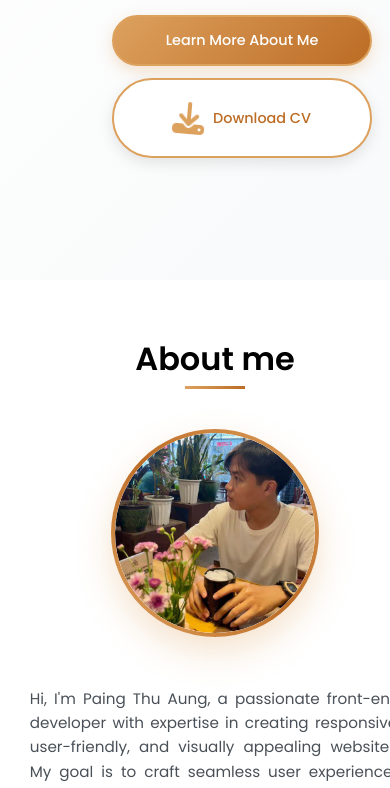
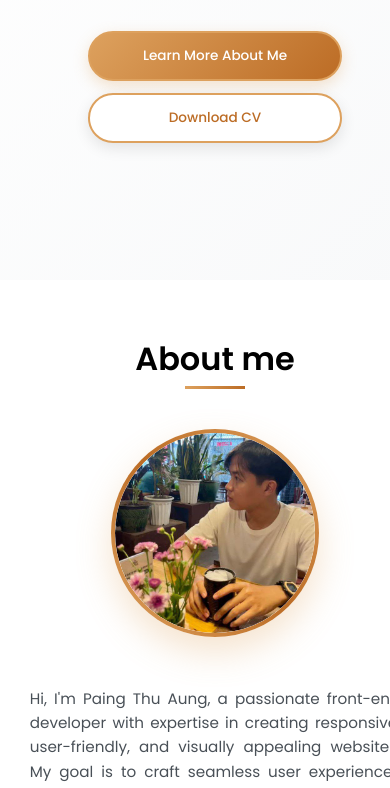
Before and after one commit to itzpai/Portfolio, a plain HTML site: page index.html in a window 390 px wide. Shown: the part 386-1174 px from the top of the page. Drawn offline with Linux system fonts and the light colour scheme.

Commit message:
Responsive

```diff
--- a/index.html
+++ b/index.html
@@ -43,7 +43,7 @@
       <div class="home-buttons">
         <a href="https://github.com/itzpai" class="btn-primary">Learn More About Me</a>
         <a href="./Cv/CV_Paing_Thu_Aung.pdf" download="Paing_Thu_Aung_CV.pdf" class="btn-secondary">
-          <i class="fas fa-download"></i>Download CV
+          Download CV
         </a>
       </div>
     </section>
@@ -227,7 +227,7 @@
     </section>
 
     <footer>
-      <p>&copy; 2025 Pai. All Right Reserved. <i class="fas fa-heart"></i> Made with passion</p>
+      <p>&copy; 2025 Pai. All Right Reserved. Made with passion!</p>
     </footer>
 
     <script src="script.js"></script>
--- a/style.css
+++ b/style.css
@@ -110,6 +110,7 @@ header a .forlio {
   width: 70%;
   list-style-type: none;
   gap: 10px;
+  transition: transform 1s ease;
 }
 
 .nav-list-hidden {
@@ -235,9 +236,12 @@ nav ul li a i {
   border: 2px solid;
   box-shadow: 0 5px 15px var(--shadow-gold);
   display: inline-flex;
+  justify-content: center;
   align-items: center;
   gap: 8px;
   white-space: nowrap;
+  min-width: 200px;
+  text-align: center;
 }
 
 .btn-primary {
@@ -701,11 +705,11 @@ nav ul li a i {
   background-color: var(--primary-white);
   display: flex;
   justify-content: space-evenly;
-  align-items: flex-start;
+  align-items: center;
   gap: 50px;
   max-width: 1200px;
   margin: 0 auto;
-  /* width: 100%; */
+  width: 100%;
   box-sizing: border-box;
 }
 
@@ -1013,7 +1017,9 @@ footer p i {
   .btn-secondary {
     width: 100%;
     max-width: 280px;
+    min-width: 280px;
     justify-content: center;
+    padding: 15px 20px;
   }
 
   #profile {
@@ -1152,6 +1158,8 @@ footer p i {
   .btn-secondary {
     padding: 12px 25px;
     font-size: 0.9rem;
+    min-width: 250px;
+    max-width: 250px;
   }
 
   footer {
@@ -1174,6 +1182,14 @@ footer p i {
     font-size: 2rem;
   }
 
+  .btn-primary,
+  .btn-secondary {
+    min-width: 220px;
+    max-width: 220px;
+    padding: 12px 15px;
+    font-size: 0.85rem;
+  }
+
   #skill h2,
   #profile h2,
   #education h2 {
```
